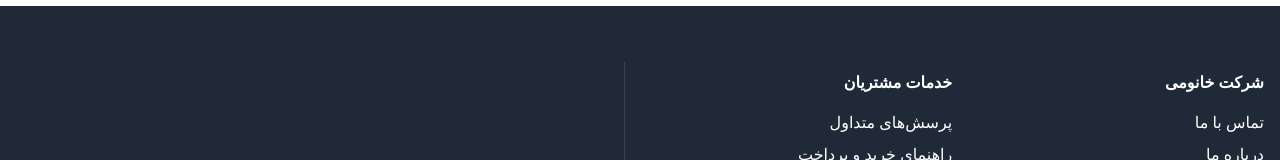
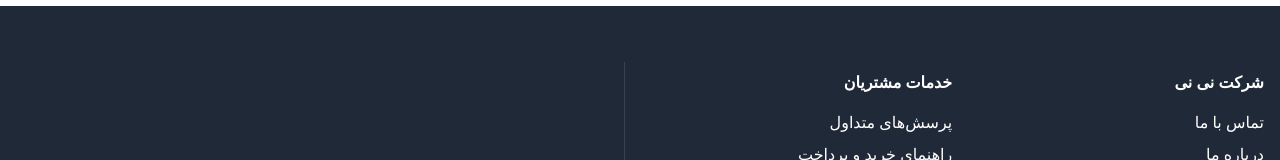
Before and after one commit to Mhmdmhdimhdinjd/ninishop2, a React (Vite) app: page /ninishop2/profile in a window 1280 px wide. Shown: the part 874-1034 px from the top of the page. Built offline with nearby package versions, Linux system fonts and the light colour scheme.

Commit message:
fix footer 1 and 2

```diff
--- a/src/components/Footer1.jsx
+++ b/src/components/Footer1.jsx
@@ -30,7 +30,7 @@ const Footer1 = () => {
                 </div>
                 {/* نیمه دوم لیست */}
                 <div className="flex-1 text-right">
-                    <h2 className="mb-4 font-bold">شرکت خانومی</h2>
+                    <h2 className="mb-4 font-bold">شرکت نی نی</h2>
                     <ul className="list-none space-y-2">
                         <li>تماس با ما</li>
                         <li>درباره ما</li>
--- a/src/components/Footer2.jsx
+++ b/src/components/Footer2.jsx
@@ -46,7 +46,7 @@ const Footer2 = () => {
         ]}
       />
       <CollapsibleSection
-        title="شرکت خانومی"
+        title="شرکت نی نی"
         items={[
           "تماس با ما",
           "درباره ما",
```
